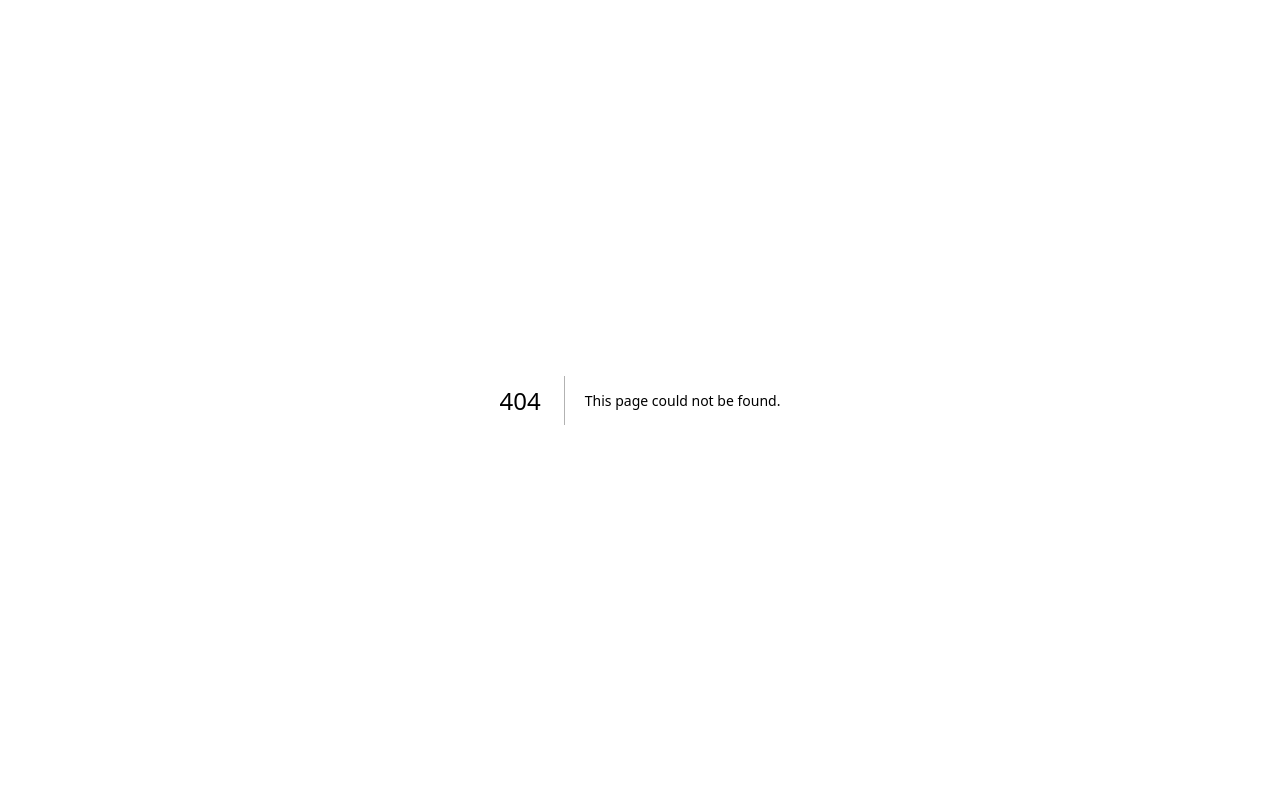
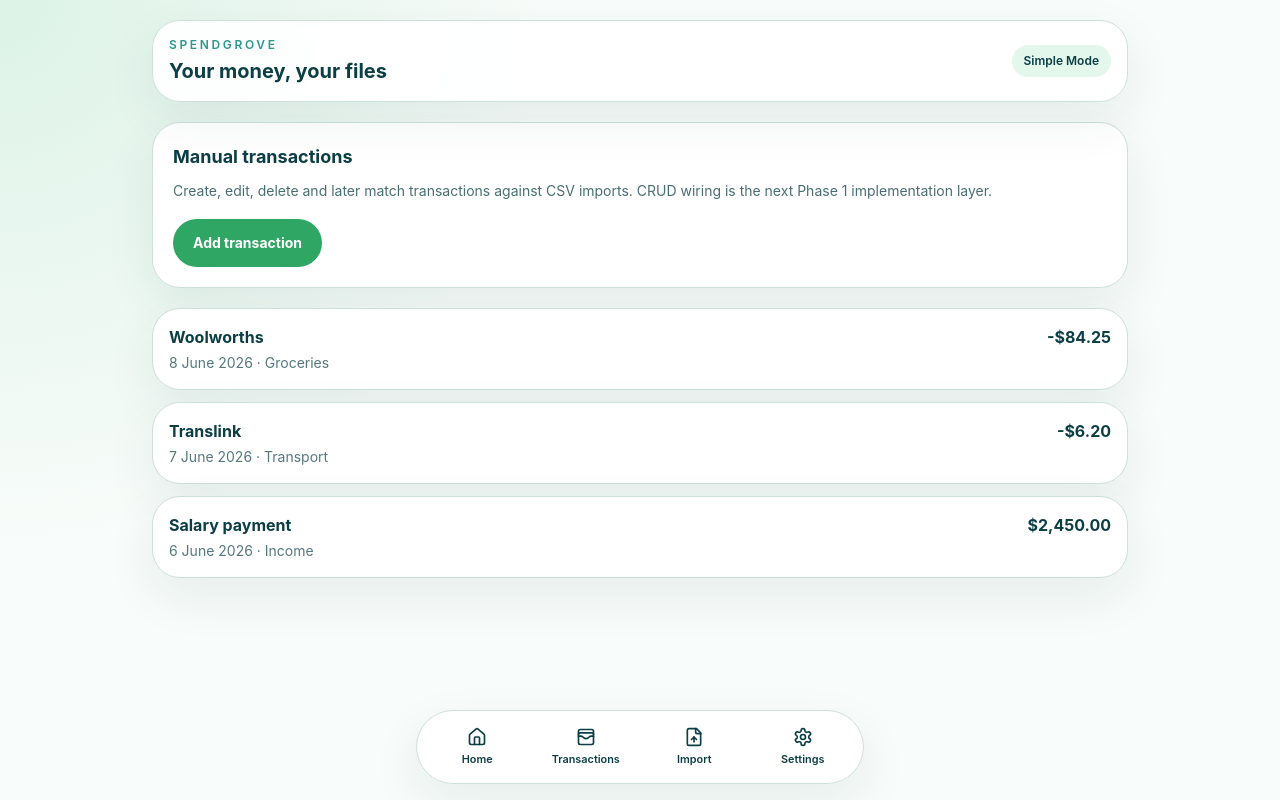
Before and after one commit to LatinMaestro/SpendGrove, a Next.js app: page /transactions in a window 1280 px wide. Before the commit this address had no page. Built offline with nearby package versions, Linux system fonts and the light colour scheme.

Commit message:
Add transactions foundation screen

```diff
--- /dev/null
+++ b/app/transactions/page.tsx
@@ -0,0 +1,35 @@
+import { AppShell } from "@/components/app-shell";
+import { FeatureCard } from "@/components/feature-card";
+import { formatAudFromCents } from "@/lib/money";
+
+const demoTransactions = [
+  { merchant: "Woolworths", category: "Groceries", amountCents: -8425, date: "8 June 2026" },
+  { merchant: "Translink", category: "Transport", amountCents: -620, date: "7 June 2026" },
+  { merchant: "Salary payment", category: "Income", amountCents: 245000, date: "6 June 2026" },
+];
+
+export default function TransactionsPage() {
+  return (
+    <AppShell>
+      <FeatureCard title="Manual transactions" body="Create, edit, delete and later match transactions against CSV imports. CRUD wiring is the next Phase 1 implementation layer.">
+        <button className="min-h-12 rounded-full bg-brand-green px-5 text-sm font-bold text-white focus:outline-none focus:ring-2 focus:ring-brand-deepTeal">
+          Add transaction
+        </button>
+      </FeatureCard>
+
+      <section className="mt-5 space-y-3" aria-label="Synthetic transaction examples">
+        {demoTransactions.map((transaction) => (
+          <article key={`${transaction.merchant}-${transaction.date}`} className="rounded-3xl border border-border bg-surface-base p-4 shadow-soft">
+            <div className="flex items-start justify-between gap-4">
+              <div>
+                <h2 className="font-bold text-brand-deepTeal">{transaction.merchant}</h2>
+                <p className="mt-1 text-sm text-brand-deepTeal/70">{transaction.date} · {transaction.category}</p>
+              </div>
+              <p className="font-bold text-brand-deepTeal">{formatAudFromCents(transaction.amountCents)}</p>
+            </div>
+          </article>
+        ))}
+      </section>
+    </AppShell>
+  );
+}
```
